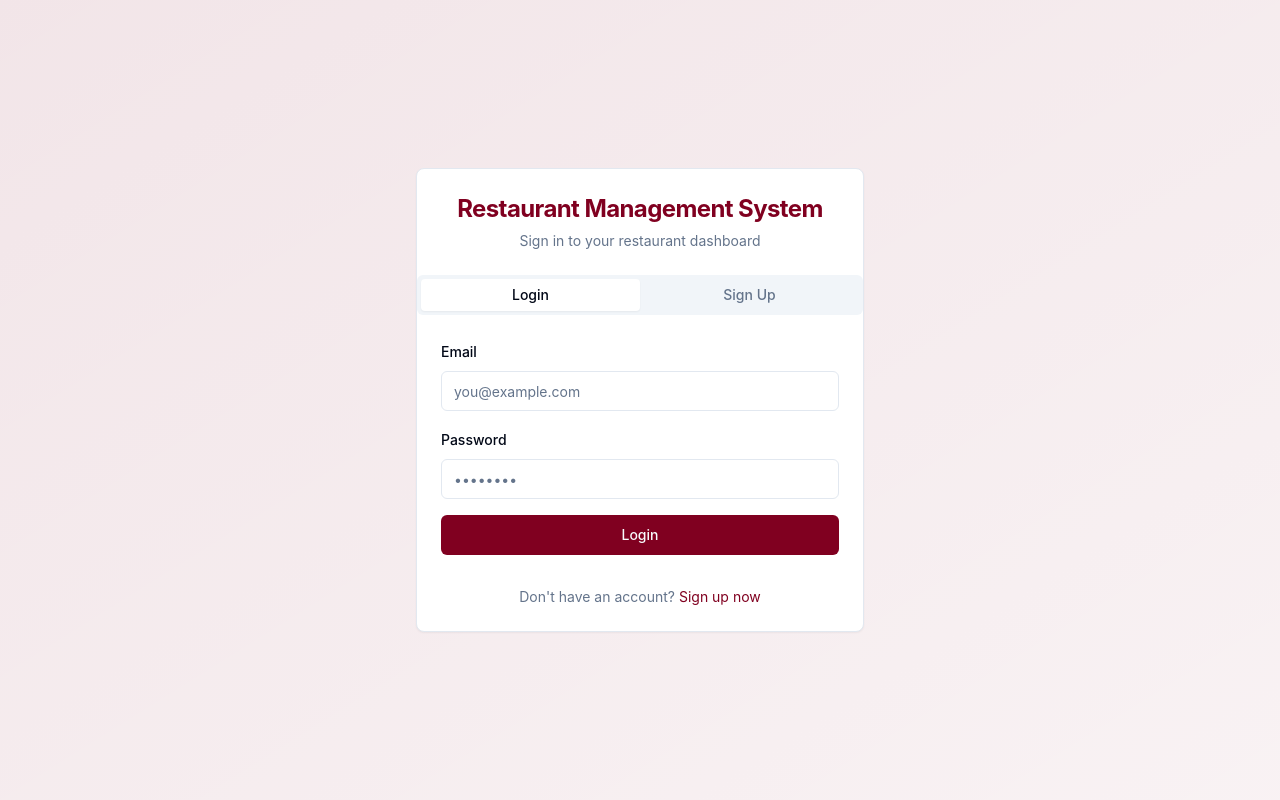
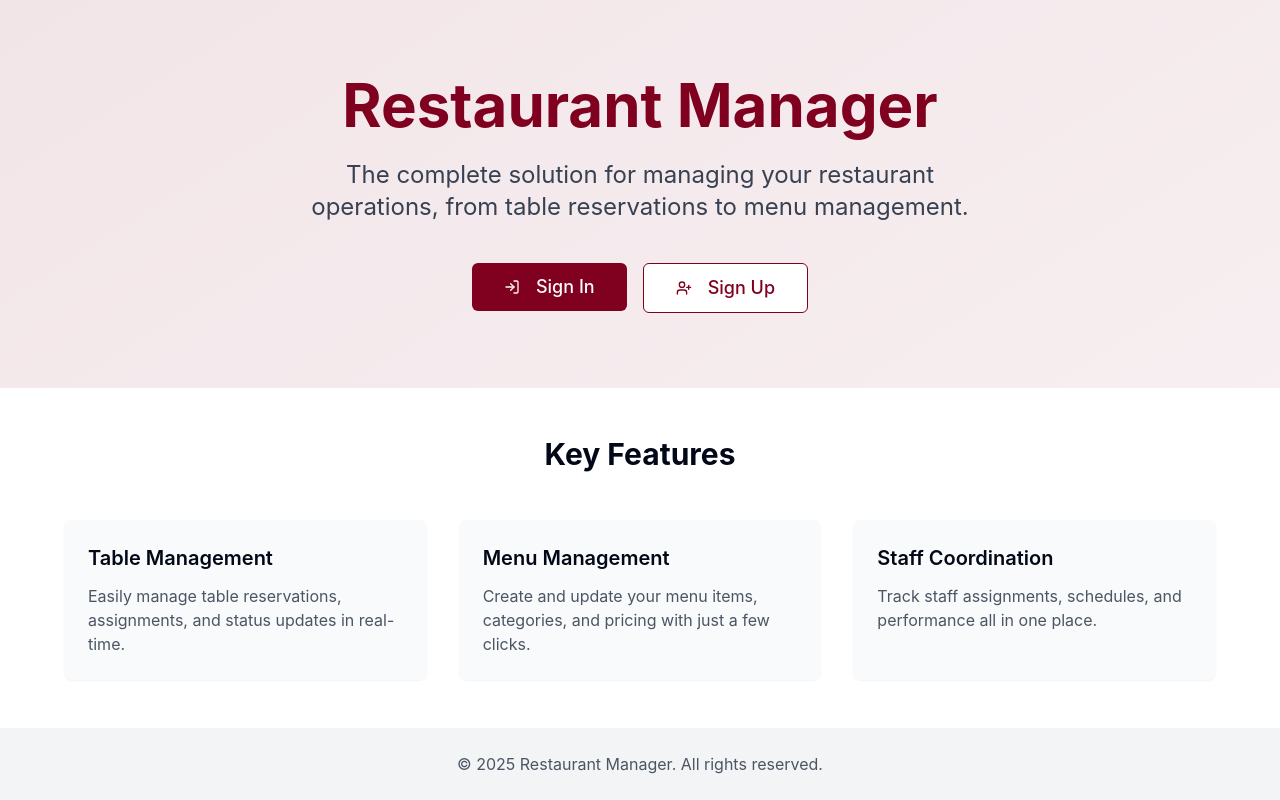
Before and after one commit to JulianGreet/the-modern-diner, a React (Vite) app: page / in a window 1280 px wide. Before the commit this address led to /auth. Built offline with nearby package versions, Linux system fonts and the light colour scheme.

Commit message:
Create home page
Implements a basic home page with sign-in and sign-up buttons.

```diff
--- a/src/App.tsx
+++ b/src/App.tsx
@@ -18,7 +18,6 @@ import { AuthProvider } from '@/contexts/AuthContext';
 import { Toaster } from '@/components/ui/sonner';
 import { ThemeProvider } from '@/components/ui/theme-provider';
 import { QueryClient, QueryClientProvider } from '@tanstack/react-query';
-import { queryErrorHandler } from '@/hooks/use-query-error-handler';
 
 import './App.css';
 
@@ -32,7 +31,7 @@ const queryClient = new QueryClient({
     mutations: {
       onError: (error) => {
         if (error instanceof Error) {
-          queryErrorHandler(error);
+          console.error("Mutation error:", error);
         }
       },
     },
--- a/src/hooks/use-query-error-handler.ts
+++ b/src/hooks/use-query-error-handler.ts
@@ -21,8 +21,8 @@ export function useQueryErrorHandler() {
 export const queryErrorHandler = (error: Error) => {
   console.error("Query error:", error);
 
-  // Since we're outside a component context, we need to import and call toast directly
-  const { toast } = useToast();
+  // Importing and using toast outside of a component context requires this approach
+  const { toast } = require("@/hooks/use-toast");
   toast({
     title: "Error",
     description: `An error occurred: ${error.message || "Unknown error"}`,
--- a/src/pages/AuthPage.tsx
+++ b/src/pages/AuthPage.tsx
@@ -1,6 +1,6 @@
 
 import React, { useState, useEffect } from 'react';
-import { useNavigate } from 'react-router-dom';
+import { useNavigate, useLocation } from 'react-router-dom';
 import { useForm } from 'react-hook-form';
 import { z } from 'zod';
 import { zodResolver } from '@hookform/resolvers/zod';
@@ -35,7 +35,10 @@ type LoginFormValues = z.infer<typeof loginSchema>;
 type SignupFormValues = z.infer<typeof signupSchema>;
 
 const AuthPage: React.FC = () => {
-  const [activeTab, setActiveTab] = useState<string>('login');
+  const location = useLocation();
+  // Initialize with 'login' or use state from navigation if available
+  const initialTab = location.state?.activeTab || 'login';
+  const [activeTab, setActiveTab] = useState<string>(initialTab);
   const [isLoading, setIsLoading] = useState<boolean>(false);
   const { toast } = useToast();
   const navigate = useNavigate();
@@ -136,7 +139,7 @@ const AuthPage: React.FC = () => {
           <CardTitle className="text-2xl font-bold text-restaurant-burgundy">Restaurant Management System</CardTitle>
           <CardDescription>Sign in to your restaurant dashboard</CardDescription>
         </CardHeader>
-        <Tabs defaultValue="login" value={activeTab} onValueChange={setActiveTab}>
+        <Tabs defaultValue={activeTab} value={activeTab} onValueChange={setActiveTab}>
           <TabsList className="grid grid-cols-2 w-full">
             <TabsTrigger value="login">Login</TabsTrigger>
             <TabsTrigger value="signup">Sign Up</TabsTrigger>
--- a/src/pages/Index.tsx
+++ b/src/pages/Index.tsx
@@ -2,27 +2,103 @@
 import { useEffect } from "react";
 import { useNavigate } from "react-router-dom";
 import { useAuth } from "@/contexts/AuthContext";
+import { Button } from "@/components/ui/button";
+import { LogIn, UserPlus } from "lucide-react";
 
 const Index = () => {
   const navigate = useNavigate();
   const { user, isLoading } = useAuth();
 
   useEffect(() => {
-    if (!isLoading) {
-      if (user) {
-        navigate("/tables");
-      } else {
-        navigate("/auth");
-      }
+    if (!isLoading && user) {
+      navigate("/tables");
     }
   }, [navigate, user, isLoading]);
 
+  const handleSignIn = () => {
+    navigate("/auth", { state: { activeTab: "login" } });
+  };
+
+  const handleSignUp = () => {
+    navigate("/auth", { state: { activeTab: "signup" } });
+  };
+
+  if (isLoading) {
+    return (
+      <div className="min-h-screen flex items-center justify-center bg-gray-100">
+        <div className="text-center">
+          <div className="mb-4 h-12 w-12 animate-spin rounded-full border-4 border-primary border-t-transparent mx-auto"></div>
+          <h1 className="text-4xl font-bold mb-4">Loading Restaurant Manager...</h1>
+        </div>
+      </div>
+    );
+  }
+
   return (
-    <div className="min-h-screen flex items-center justify-center bg-gray-100">
-      <div className="text-center">
-        <div className="mb-4 h-12 w-12 animate-spin rounded-full border-4 border-primary border-t-transparent mx-auto"></div>
-        <h1 className="text-4xl font-bold mb-4">Loading Restaurant Manager...</h1>
+    <div className="min-h-screen flex flex-col bg-gradient-to-br from-restaurant-burgundy/10 to-restaurant-burgundy/5">
+      {/* Hero Section */}
+      <div className="flex-1 flex flex-col items-center justify-center px-4 py-12 text-center">
+        <h1 className="text-5xl md:text-6xl font-bold text-restaurant-burgundy mb-6">
+          Restaurant Manager
+        </h1>
+        <p className="text-xl md:text-2xl text-gray-700 mb-10 max-w-2xl">
+          The complete solution for managing your restaurant operations, from table reservations to menu management.
+        </p>
+
+        <div className="flex flex-col sm:flex-row gap-4">
+          <Button
+            onClick={handleSignIn}
+            className="bg-restaurant-burgundy hover:bg-restaurant-burgundy/90 py-6 px-8 text-lg"
+            size="lg"
+          >
+            <LogIn className="mr-2" />
+            Sign In
+          </Button>
+          <Button
+            onClick={handleSignUp}
+            variant="outline"
+            className="border-restaurant-burgundy text-restaurant-burgundy hover:bg-restaurant-burgundy/10 py-6 px-8 text-lg"
+            size="lg"
+          >
+            <UserPlus className="mr-2" />
+            Sign Up
+          </Button>
+        </div>
       </div>
+
+      {/* Features Section */}
+      <div className="bg-white py-12 px-4">
+        <div className="max-w-6xl mx-auto">
+          <h2 className="text-3xl font-bold text-center mb-12">Key Features</h2>
+          <div className="grid md:grid-cols-3 gap-8">
+            <div className="bg-gray-50 p-6 rounded-lg shadow-sm">
+              <h3 className="text-xl font-semibold mb-3">Table Management</h3>
+              <p className="text-gray-600">
+                Easily manage table reservations, assignments, and status updates in real-time.
+              </p>
+            </div>
+            <div className="bg-gray-50 p-6 rounded-lg shadow-sm">
+              <h3 className="text-xl font-semibold mb-3">Menu Management</h3>
+              <p className="text-gray-600">
+                Create and update your menu items, categories, and pricing with just a few clicks.
+              </p>
+            </div>
+            <div className="bg-gray-50 p-6 rounded-lg shadow-sm">
+              <h3 className="text-xl font-semibold mb-3">Staff Coordination</h3>
+              <p className="text-gray-600">
+                Track staff assignments, schedules, and performance all in one place.
+              </p>
+            </div>
+          </div>
+        </div>
+      </div>
+
+      {/* Footer */}
+      <footer className="bg-gray-100 py-6">
+        <div className="text-center text-gray-600">
+          <p>&copy; {new Date().getFullYear()} Restaurant Manager. All rights reserved.</p>
+        </div>
+      </footer>
     </div>
   );
 };
```
